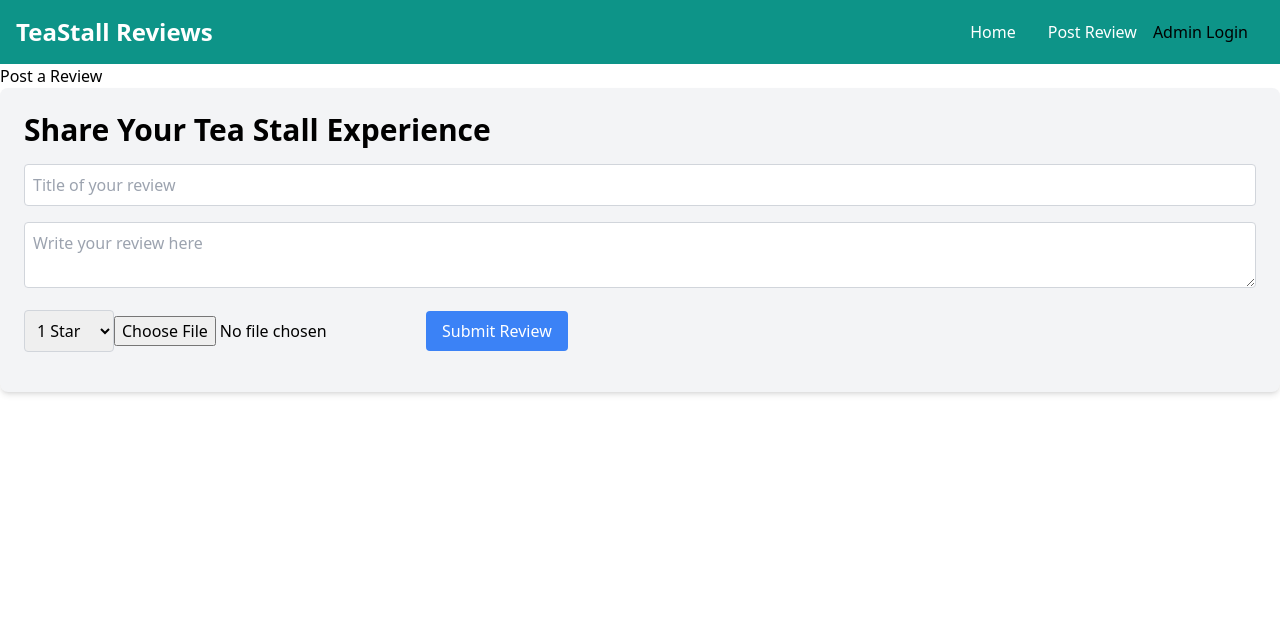
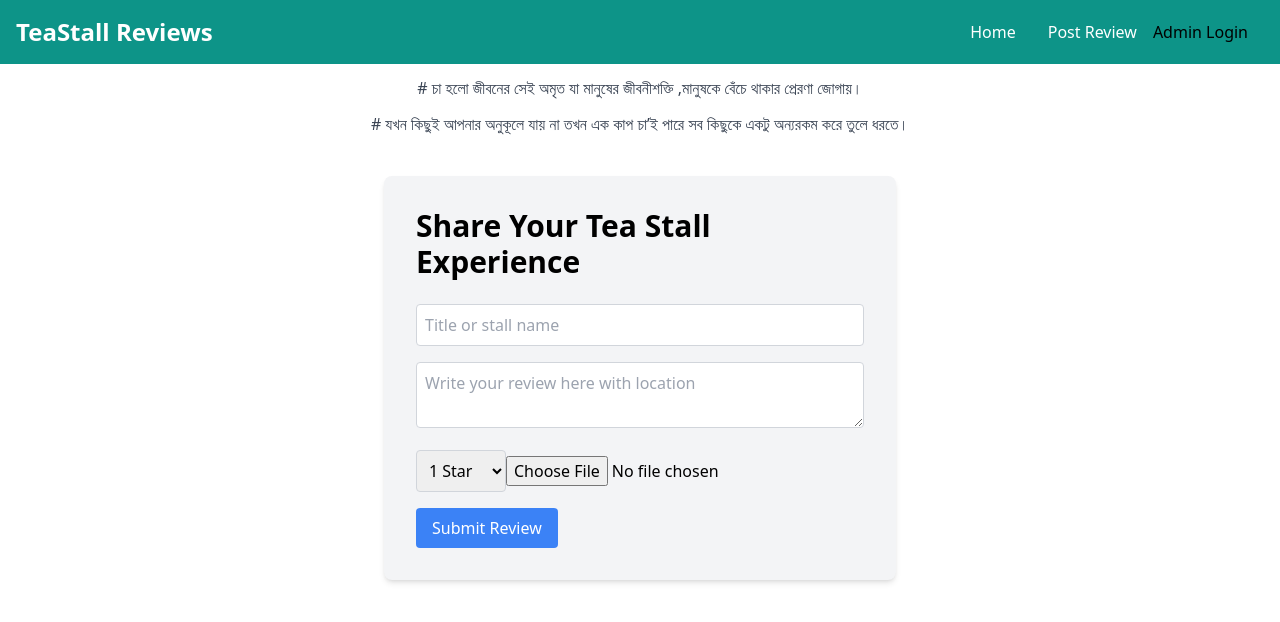
Before and after one commit to tahmidulislamfahim/TEA-STALL-REVIEW, a React (Create React App) app: page /review in a window 1280 px wide. Shown: the top 622 px of the page. Built offline with nearby package versions, Linux system fonts and the light colour scheme; no server answers.

Commit message:
change some design

```diff
--- a/src/components/ReviewFrom.js
+++ b/src/components/ReviewFrom.js
@@ -56,22 +56,22 @@ const ReviewForm = () => {
   };
 
   return (
-    <div className="bg-gray-100 p-6 rounded-lg shadow-md">
-      <h2 className="text-3xl font-bold mb-4">Share Your Tea Stall Experience</h2> {/* Title for the form */}
+    <div className="bg-gray-100 p-8 rounded-lg shadow-md max-w-lg mx-auto mt-10">
+      <h2 className="text-3xl font-bold mb-6 text center">Share Your Tea Stall Experience</h2> {/* Title for the form */}
       <form onSubmit={handleSubmit}>
         {/* Title Input Field */}
         <input
           type="text"
           value={title}
           onChange={(e) => setTitle(e.target.value)}
-          placeholder="Title of your review"
+          placeholder="Title or stall name"
           className="w-full p-2 border border-gray-300 rounded mb-4"
           required
         />
         <textarea
           value={text}
           onChange={(e) => setText(e.target.value)}
-          placeholder="Write your review here"
+          placeholder="Write your review here with location"
           className="w-full p-2 border border-gray-300 rounded mb-4"
           required
         />
--- a/src/pages/Review.js
+++ b/src/pages/Review.js
@@ -4,7 +4,8 @@ import ReviewForm from '../components/ReviewFrom';
 const Review = () => {
   return (
     <div>
-      <h1>Post a Review</h1>
+      <h1 className="text-gray-700 text-center mt-3"># চা হলো জীবনের সেই অমৃত যা মানুষের জীবনীশক্তি ,মানুষকে বেঁচে থাকার প্রেরণা জোগায়।</h1>
+      <h1 className="text-gray-700 text-center mt-3"># যখন কিছুই আপনার অনুকূলে যায় না তখন এক কাপ চা’ই পারে সব কিছুকে একটু অন্যরকম করে তুলে ধরতে।</h1>
       <ReviewForm />
     </div>
   );
```
